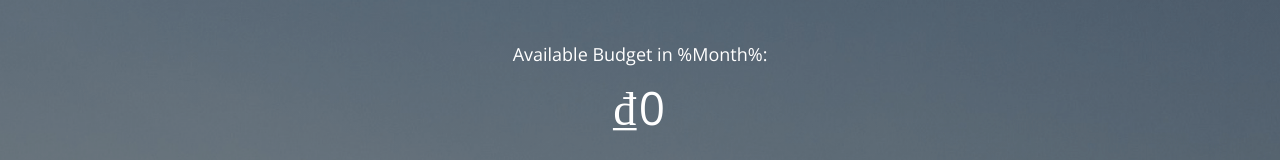
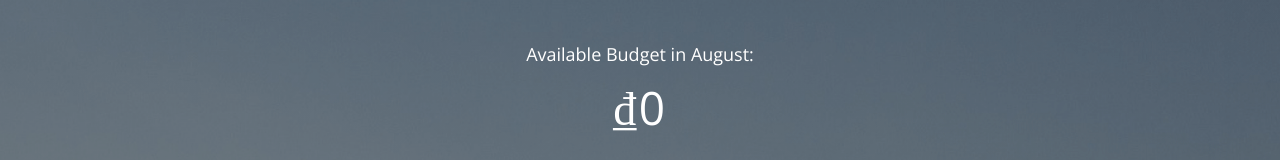
Before and after one commit to NhatNgo97/budgety, a React (Create React App) app: page / in a window 1280 px wide. Shown: the top 160 px of the page. Built offline with nearby package versions, Linux system fonts and the light colour scheme.

Commit message:
update months

```diff
--- a/src/components/top.js
+++ b/src/components/top.js
@@ -2,13 +2,30 @@ import { VndCurrencyConverter } from "../helper/VndCurrencyConverter";
 import useBudgetData from "../hooks/useBudgetData";
 
 export default function Top() {
+  const months = [
+    "January",
+    "February",
+    "March",
+    "April",
+    "May",
+    "June",
+    "July",
+    "August",
+    "September",
+    "October",
+    "November",
+    "December",
+  ];
+
+  const d = new Date();
+  let month = months[d.getMonth()];
   const { totalIncome, totalExpenses } = useBudgetData();
   return (
     <div className="top">
       <div className="budget">
         <div className="budget__title">
           Available Budget in{" "}
-          <span className="budget__title--month">%Month%</span>:
+          <span className="budget__title--month">{month}</span>:
         </div>
 
         <div className="budget__value">
```
